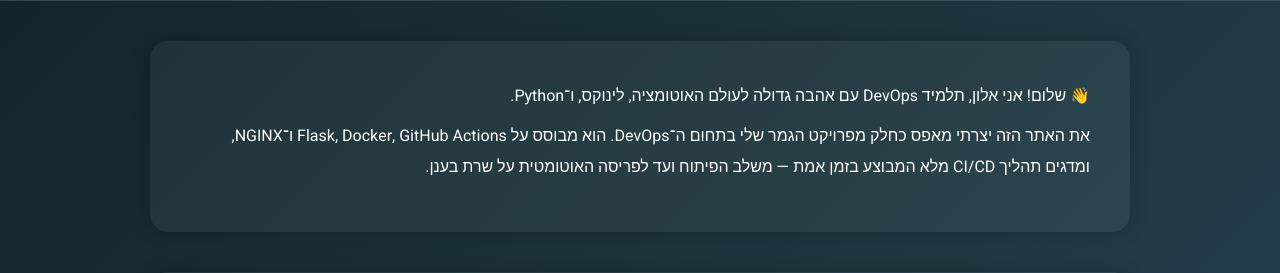
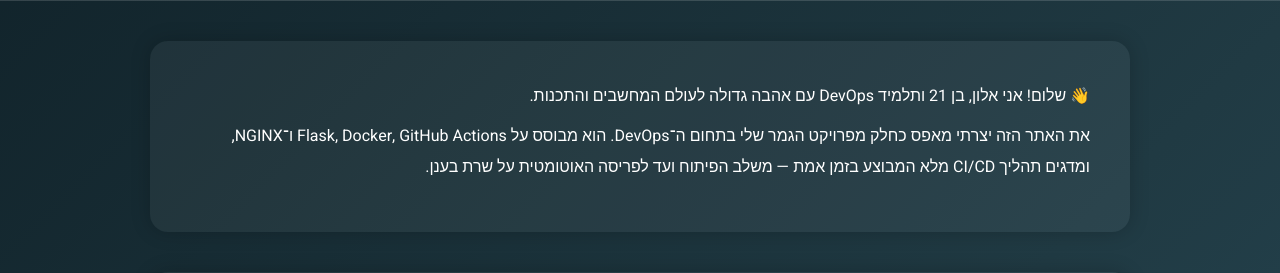
Before and after one commit to alonshak/flask-devops-app, a Flask app: page / in a window 1280 px wide. Shown: the part 272-545 px from the top of the page. Run offline with Flask 3, Linux system fonts and the light colour scheme.

Commit message:
name change

```diff
--- a/templates/index.html
+++ b/templates/index.html
@@ -3,7 +3,7 @@
 <head>
   <meta charset="UTF-8">
   <meta name="viewport" content="width=device-width, initial-scale=1.0">
-  <title>אלון שקרצי | קורות חיים</title>
+  <title>עידו שקרצי | קורות חיים</title>
   <style>
     @import url('https://fonts.googleapis.com/css2?family=Heebo:wght@300;400;600;800&display=swap');
 
@@ -98,7 +98,7 @@
   </header>
 
   <section>
-    <p>👋 שלום! אני אלון, תלמיד DevOps עם אהבה גדולה לעולם האוטומציה, לינוקס, ו־Python.</p>
+    <p>👋 שלום! אני אלון, בן 21 ותלמיד DevOps עם אהבה גדולה לעולם המחשבים והתכנות.</p>
     <p>את האתר הזה יצרתי מאפס כחלק מפרויקט הגמר שלי בתחום ה־DevOps.
     הוא מבוסס על Flask, Docker, GitHub Actions ו־NGINX, ומדגים תהליך CI/CD מלא המבוצע בזמן אמת —
     משלב הפיתוח ועד לפריסה האוטומטית על שרת בענן.</p>
```
